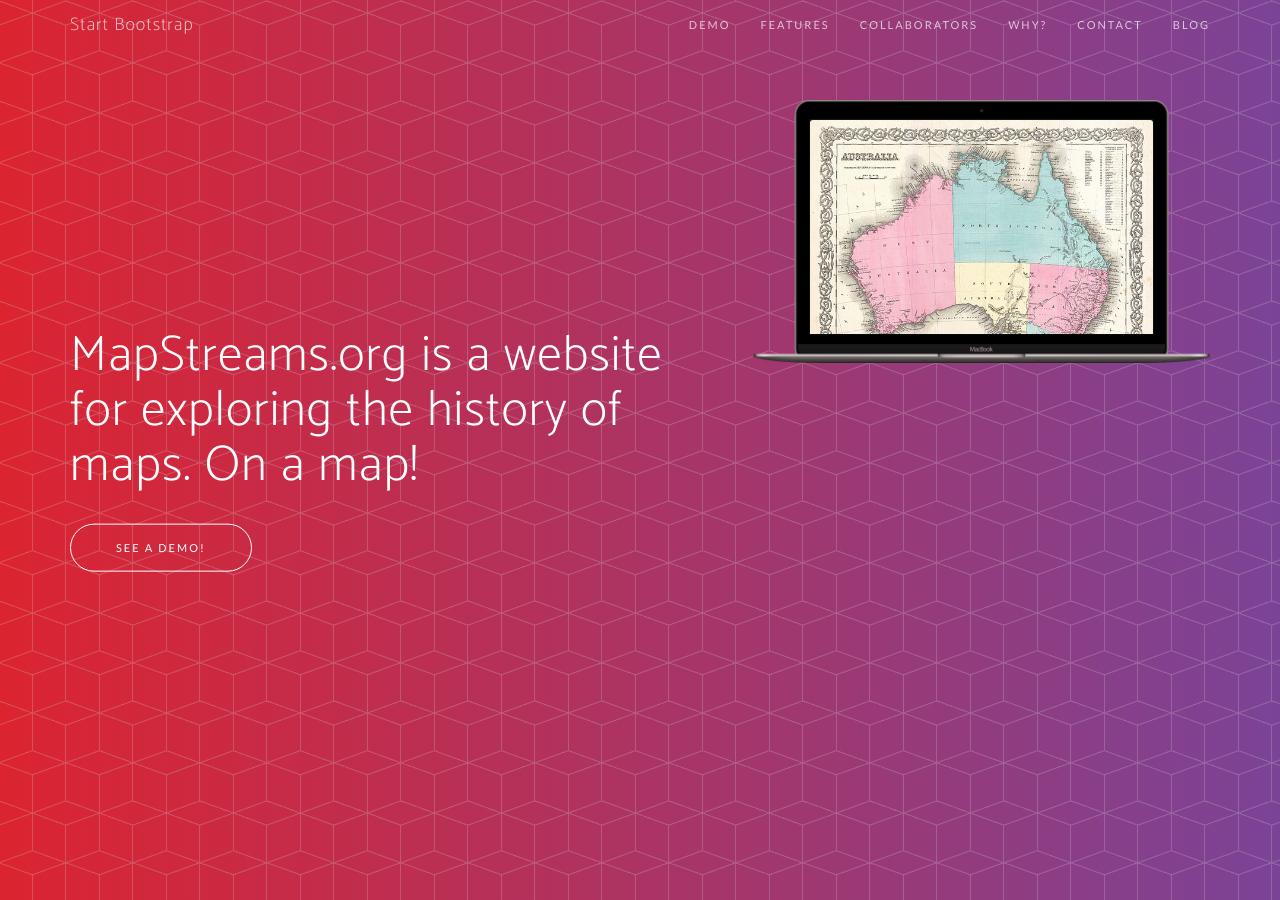
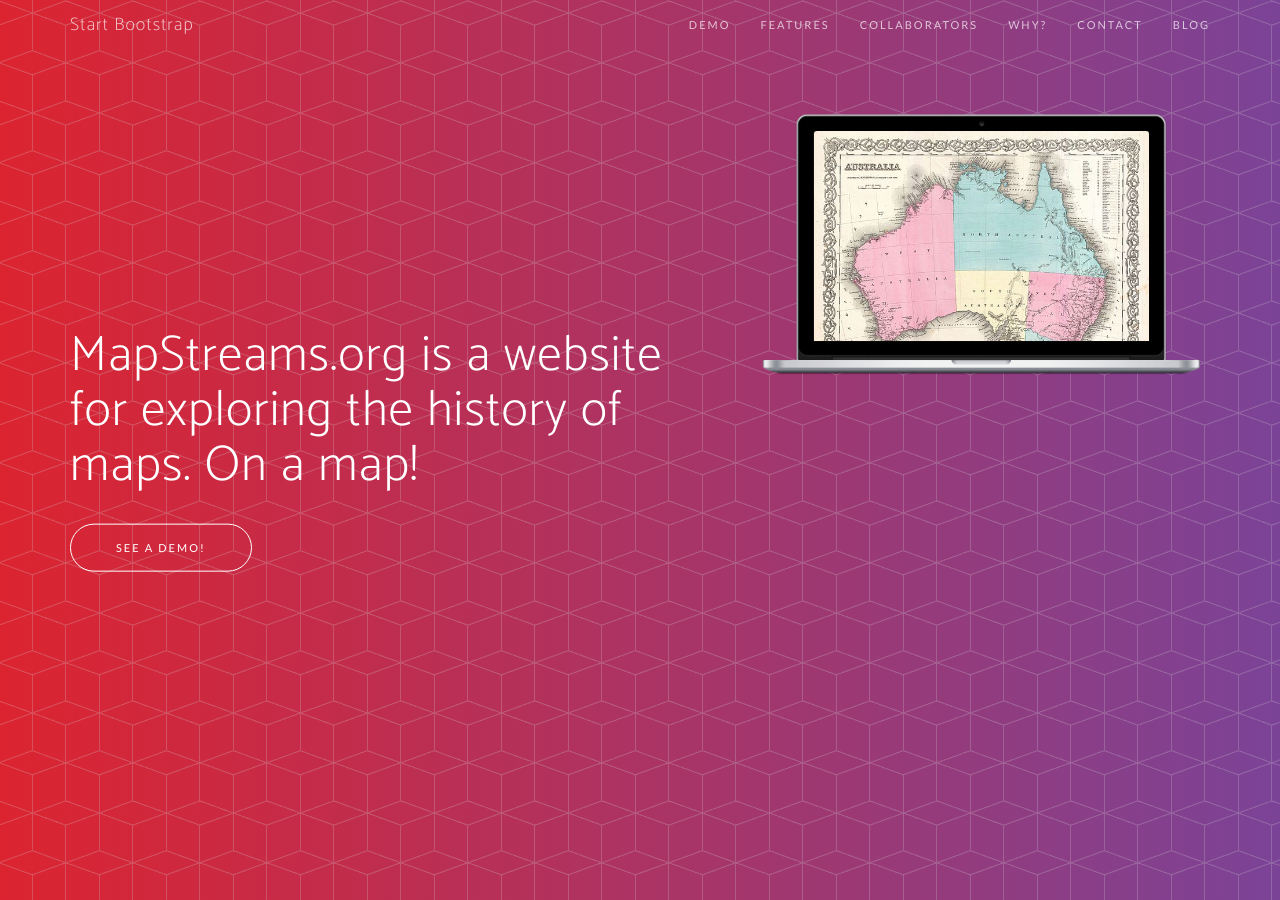
Before and after one commit to MapStreams/mapstreams.github.io, a Jekyll site: the page built from index.html, in a window 1280 px wide and 900 px high. Built offline with Jekyll 4.4.1, drawn with Linux system fonts in a browser that asks for light colours; nearby versions of some CDN libraries; some web fonts are replaced; the list of posts is cut into pages by our own code.

Commit message:
Changed header device to macbook

```diff
--- a/_includes/header.html
+++ b/_includes/header.html
@@ -11,7 +11,7 @@
             </div>
             <div class="col-sm-5">
                 <div class="device-container">
-                    <div class="device-mockup macbook_2015 grey">
+                    <div class="device-mockup macbook">
                         <div class="device">
                             <div class="screen">
                                 <!-- Demo image for screen mockup, you can put an image here, some HTML, an animation, video, or anything else! -->
```
